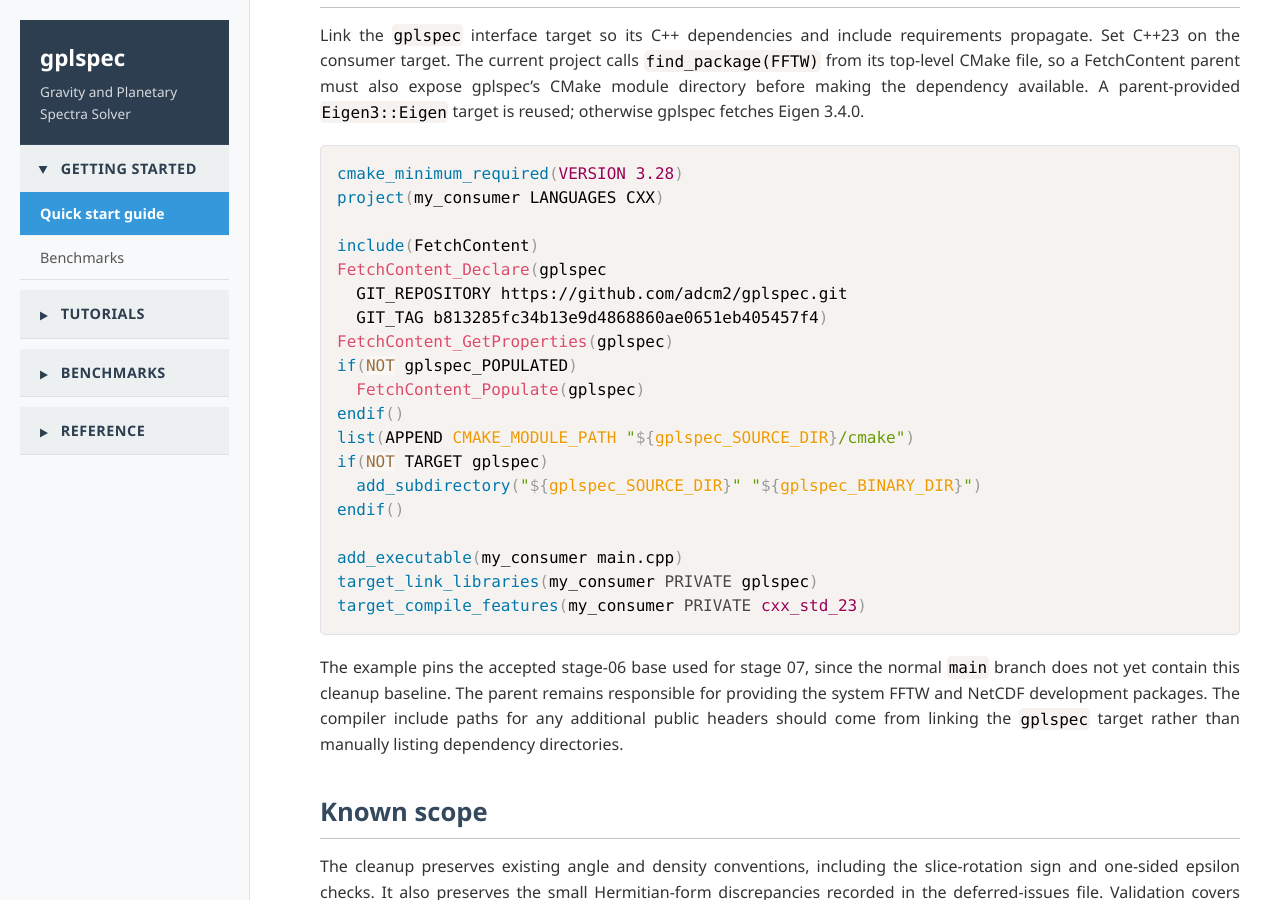
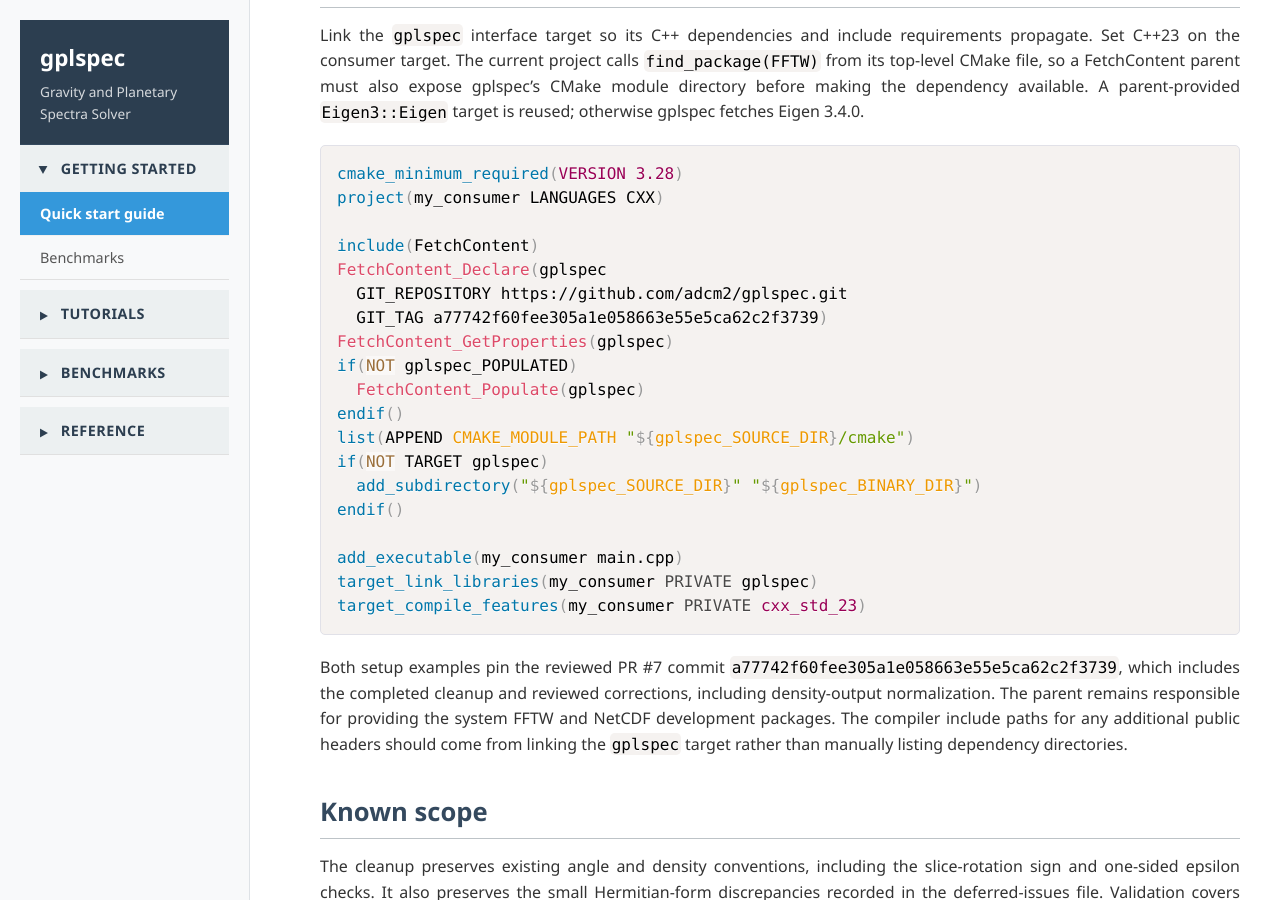
Before and after one commit to adcm2/gplspec, a Jekyll site: the page built from getting-started.md, in a window 1280 px wide and 900 px high, scrolled down 1649 px. Built offline with Jekyll 4.4.1, drawn with Linux system fonts in a browser that asks for light colours; nearby versions of some CDN libraries; some of the changed text lies outside the part shown.

Commit message:
Pin getting-started examples to reviewed PR corrections

````diff
--- a/getting-started.md
+++ b/getting-started.md
@@ -24,7 +24,7 @@ The stage-00 baseline's recorded system packages were Eigen 3.4.0, FFTW 3.3.10,
 ```sh
 git clone https://github.com/adcm2/gplspec.git
 cd gplspec
-git checkout b813285fc34b13e9d4868860ae0651eb405457f4
+git checkout a77742f60fee305a1e058663e55e5ca62c2f3739
 cmake -S . -B build -DMY_PROJECT_BUILD_EXAMPLES=ON
 cmake --build build -j2
 ```
@@ -65,7 +65,7 @@ project(my_consumer LANGUAGES CXX)
 include(FetchContent)
 FetchContent_Declare(gplspec
   GIT_REPOSITORY https://github.com/adcm2/gplspec.git
-  GIT_TAG b813285fc34b13e9d4868860ae0651eb405457f4)
+  GIT_TAG a77742f60fee305a1e058663e55e5ca62c2f3739)
 FetchContent_GetProperties(gplspec)
 if(NOT gplspec_POPULATED)
   FetchContent_Populate(gplspec)
@@ -80,7 +80,7 @@ target_link_libraries(my_consumer PRIVATE gplspec)
 target_compile_features(my_consumer PRIVATE cxx_std_23)
 ```
 
-The example pins the accepted stage-06 base used for stage 07, since the normal `main` branch does not yet contain this cleanup baseline. The parent remains responsible for providing the system FFTW and NetCDF development packages. The compiler include paths for any additional public headers should come from linking the `gplspec` target rather than manually listing dependency directories.
+Both setup examples pin the reviewed PR #7 commit `a77742f60fee305a1e058663e55e5ca62c2f3739`, which includes the completed cleanup and reviewed corrections, including density-output normalization. The parent remains responsible for providing the system FFTW and NetCDF development packages. The compiler include paths for any additional public headers should come from linking the `gplspec` target rather than manually listing dependency directories.
 
 ## Known scope
 
````
Also changed, not shown: implementation_status.md (+5 -0 lines).
